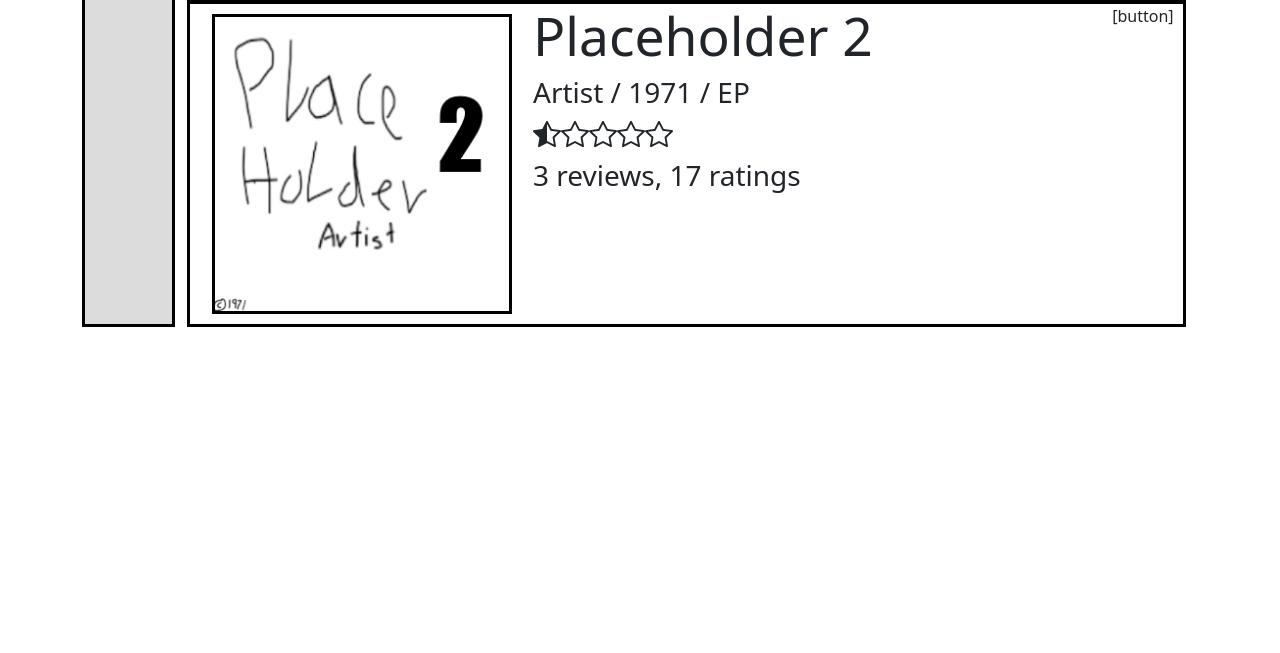
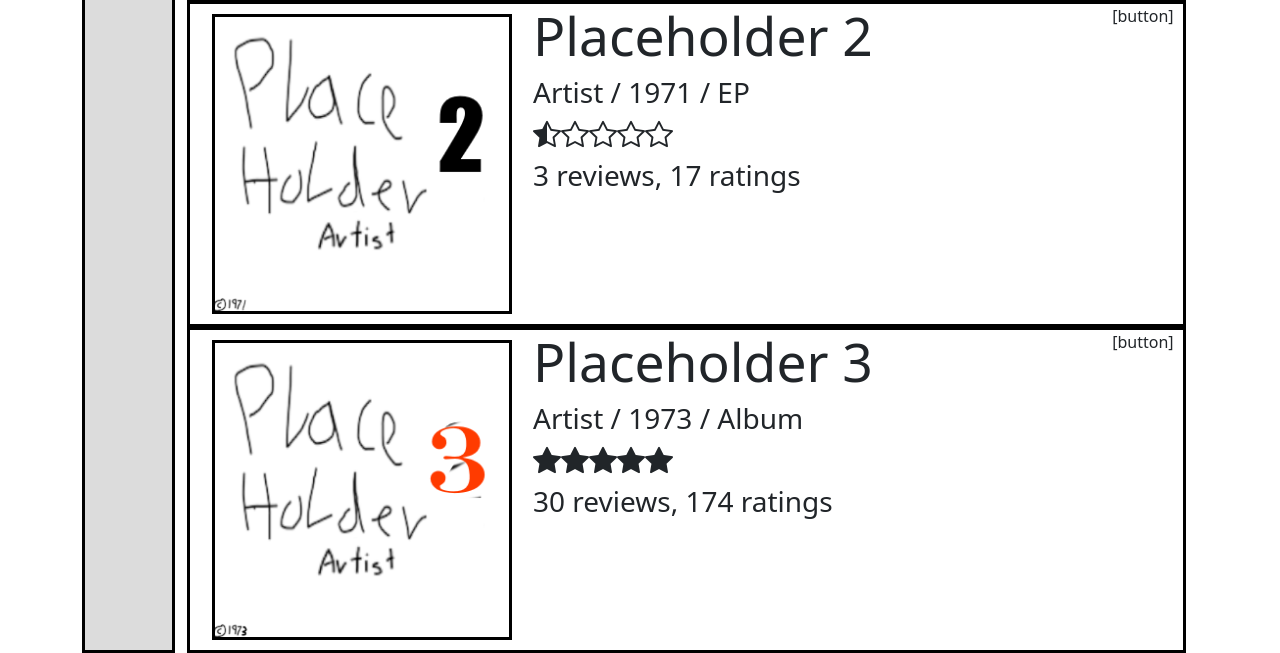
Before and after one commit to bass64/cits3403project, a Flask app: page /home in a window 1280 px wide. Shown: the part 407-1060 px from the top of the page. Before the commit the page ends 734 px from the top, so only its background shows below. Run offline with Flask 3, Linux system fonts and the light colour scheme.

Commit message:
Added 3rd dummy album, fixed bug in star rating script

```diff
--- a/app/routes.py
+++ b/app/routes.py
@@ -29,6 +29,16 @@ def home():
         "star_rating": 1,
         "review_no": 3,
         "rating_no": 17,
+        }, {
+        "id": 2,
+        "title": "Placeholder 3",
+        "album_art": "./../static/artist-placeholder3.png",
+        "artist": "Artist",
+        "year": "1973",
+        "type": "Album",
+        "star_rating": 10,
+        "review_no": 30,
+        "rating_no": 174,
         }]
     return render_template("home.html", title="Home", articles=articles)
 
@@ -60,6 +70,18 @@ def article(article_id):
         "review_no": 3,
         "rating_no": 17,
         }
+    if (article_id == 2):
+        album = {
+        "id": 2,
+        "title": "Placeholder 3",
+        "album_art": "./../static/artist-placeholder3.png",
+        "artist": "Artist",
+        "year": "1973",
+        "type": "Album",
+        "star_rating": 10,
+        "review_no": 30,
+        "rating_no": 174,
+        }
 
     return render_template("article_full.html", title = "" + album["artist"] + " - " + album["title"], album=album, full=True)
 
--- a/app/templates/article_full.html
+++ b/app/templates/article_full.html
@@ -48,7 +48,7 @@
     <script>
         rating = "{{ album.star_rating }}" - 0;
         for (i = 0; i < 5; i++) { //loop 5 times
-            if ((rating - 2) > 0) {
+            if ((rating - 2) >= 0) {
                 $(".star_rating#{{album.id}}").append("<i class='bi bi-star-fill'></i>"); //add full star
                 rating -= 2
             } else if ((rating - 1) == 0) {
```
Also changed, not shown: app/static/artist-placeholder3.png (added).
